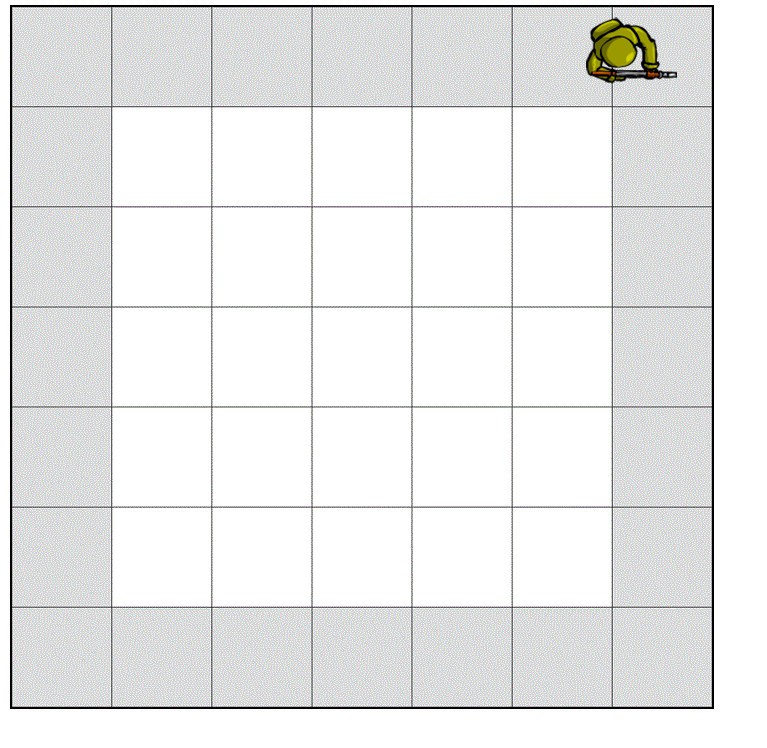
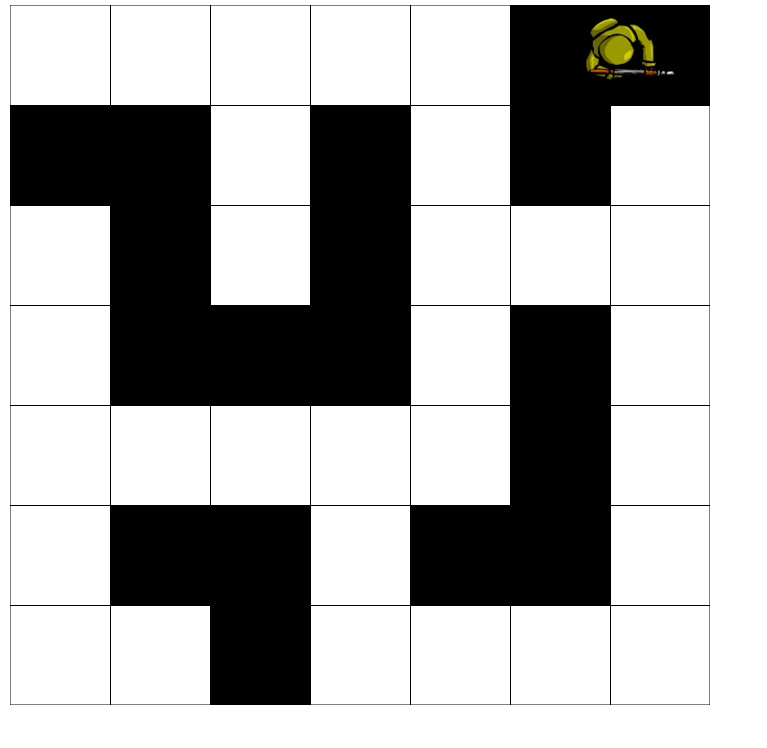
Before and after one commit to Kochankin/game_, a plain HTML site: page index.html in a window 1280 px wide. Shown: the whole page, without its empty margins (0-767 px from the left). Drawn offline with Linux system fonts and the light colour scheme.

Commit message:
feature: implement basic canvas layout

```diff
--- a/css/main.css
+++ b/css/main.css
@@ -28,23 +28,15 @@ table {
 /*                  MY STYLES                         */
 .wrapper {
     display: flex;
-    width: 100%;
     align-items: center;
-}
-
-.maze {
-    width: 700px;
-    height: 700px;
-    border: 2px solid black;
-    background-image: url('../img/grid.gif');
     margin: 5px 10px;
+    position: relative;
 }
 
 .player {
-    width: 100px;
-    height: 100px;
-    margin-left: 0;
-    margin-top: 0;
+    left: 0;
+    top: 0;
     transition: all 250ms;
     transform: rotate(90deg);
+    position: absolute;
 }
--- a/index.html
+++ b/index.html
@@ -17,9 +17,8 @@
 <body>
 
   <section class="wrapper">
-    <div class="maze">
-        <div class="player"><img src="img/player.png"></div>
-    </div>
+    <canvas class="maze"></canvas>
+    <div class="player"><img src="img/player.png"></div>
   </section>
 
   <script type="text/javascript" src="js/main.js"></script>
--- a/js/main.js
+++ b/js/main.js
@@ -12,24 +12,82 @@ const KEY_CODES = {
     37: 'LEFT'
 }
 
-const [COLS_COUNT, ROWS_COUNT, CELL_SIZE] = [7, 7, 100];
+const CELL_SIZE = 100;
+
+const matrix = [
+    [0, 0, 0, 0, 0, 1, 1],
+    [1, 1, 0, 1, 0, 1, 0],
+    [0, 1, 0, 1, 0, 0, 0],
+    [0, 1, 1, 1, 0, 1, 0],
+    [0, 0, 0, 0, 0, 1, 0],
+    [0, 1, 1, 0, 1, 1, 0],
+    [0, 0, 1, 0, 0, 0, 0],
+]
+
 const STEP = 1;
 const BUTTON = document.querySelector('button');
+const wrapper = document.querySelector('.wrapper');
+const mazeCanvas = document.querySelector('.maze');
+var ctx = mazeCanvas.getContext('2d');
 
 class Player {
-    constructor(playerDiv) {
+    constructor(playerDiv, cellSize) {
       this.col = 0;
       this.row = 0;
+      this.cellSize = cellSize;
       this.playerDiv = playerDiv; // html-element which we are manipulating
       this.direction = DIRECTIONS.RIGHT; // initially the player faces right
+      this.generatePlayer();
+    }
+    generatePlayer(){
+        // size of player is equal to the cell size
+        this.playerDiv.style.width = this.cellSize + 'px';
+        this.playerDiv.style.height = this.cellSize + 'px';
     }
   }
 
 class Maze {
-    constructor(cols, rows, cellSize) {
-      this.cols = cols;
-      this.rows = rows;
-      this.cellSize = cellSize;
+    constructor(matrix, cellSize, wrapper, mazeCanvas) {
+        this.matrix = matrix;
+        this.rows = matrix.length;
+        this.cols = matrix[0].length;
+        this.cellSize = cellSize;
+        this.height = this.cols * this.cellSize;
+        this.width = this.rows * this.cellSize;
+        this.wrapper = wrapper;
+        this.mazeCanvas = mazeCanvas;
+        this.generateCanvas();
+    }
+
+    generateCanvas(){
+        this.wrapper.style.width = this.width + 'px';
+        this.wrapper.style.height = this.height + 'px';
+        this.mazeCanvas.width = this.width;
+        this.mazeCanvas.height = this.height;
+        this.drawGrid();
+        this.drawMaze();
+    }
+
+    drawGrid(){
+        ctx.strokeRect(0, 0, this.width, this.height); // draw maze border
+        for (let i = this.cellSize; i < this.width; i+=this.cellSize){ // draw vertical lines
+            ctx.fillRect(i, 0, 1, this.width);
+        }
+       for (let j = this.cellSize; j < this.height; j +=this.cellSize){ // draw horizontal lines
+            ctx.fillRect(0, j, this.height, 1);
+        }
+    }
+
+    drawMaze(){
+        this.matrix.forEach((row, rowI) => {
+            row.forEach((cell, cellI) =>{
+                if (cell){
+                    const x = cellI * this.cellSize;
+                    const y = rowI * this.cellSize;
+                    ctx.fillRect(x, y, this.cellSize, this.cellSize);
+                }
+            });
+        });
     }
 }
 
@@ -114,12 +172,12 @@ class Game {
     }
 
     updateView(){
-        this.playerDiv.style.marginLeft = this.player.col * this.maze.cellSize + 'px'; // move right/left
-        this.playerDiv.style.marginTop = this.player.row * this.maze.cellSize + 'px'; //move up/down
+        this.playerDiv.style.left = this.player.col * this.maze.cellSize + 'px'; // move right/left
+        this.playerDiv.style.top = this.player.row * this.maze.cellSize + 'px'; //move up/down
         this.playerDiv.style.transform = `rotate(${this.player.direction}deg)`; // update the direction of facing
     }
 }
 
-const player = new Player(document.querySelector('.player'));
-const maze = new Maze(COLS_COUNT, ROWS_COUNT, CELL_SIZE);
+const player = new Player(document.querySelector('.player'), CELL_SIZE);
+const maze = new Maze(matrix, CELL_SIZE, wrapper, mazeCanvas);
 const game = new Game(player, maze, STEP, BUTTON);
```
